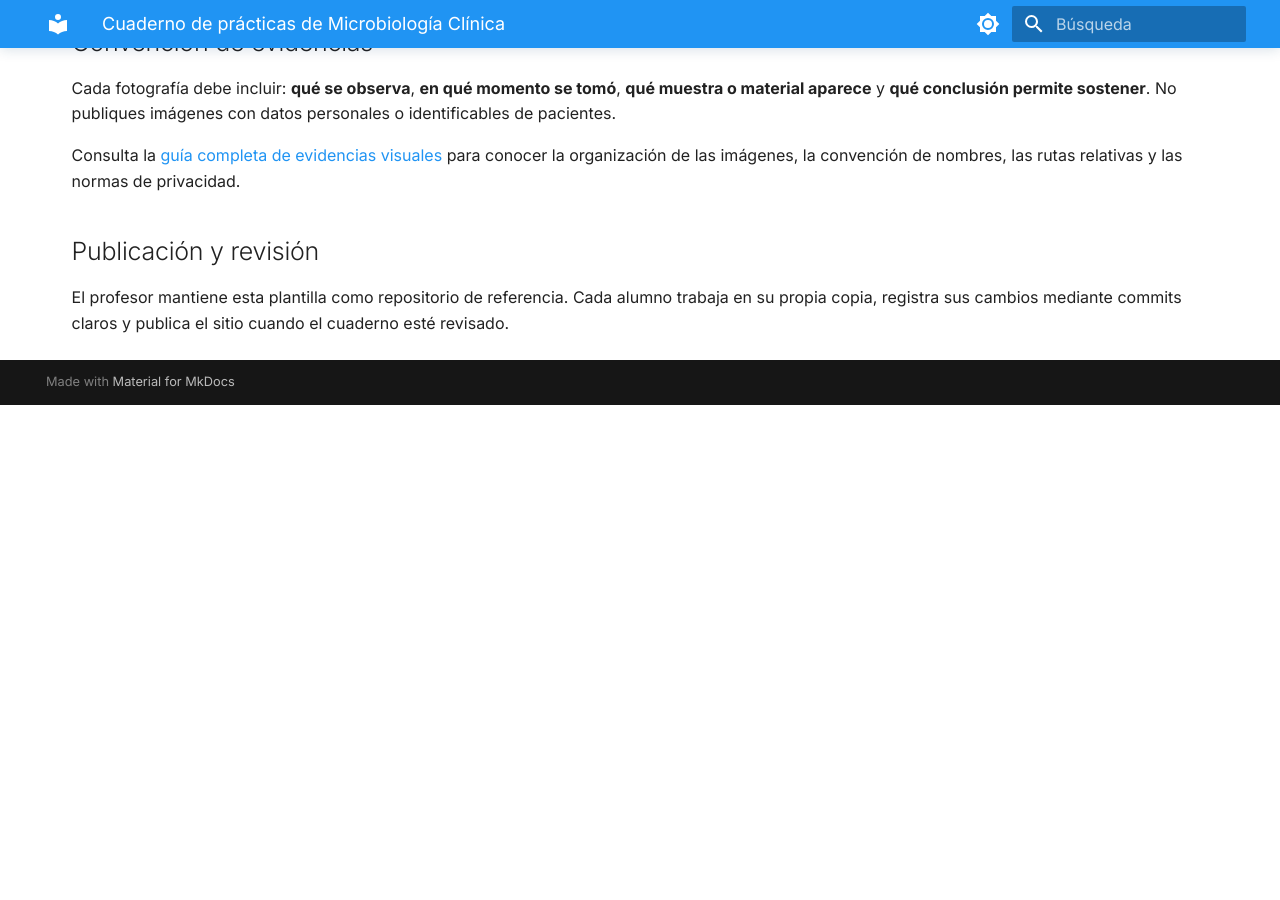
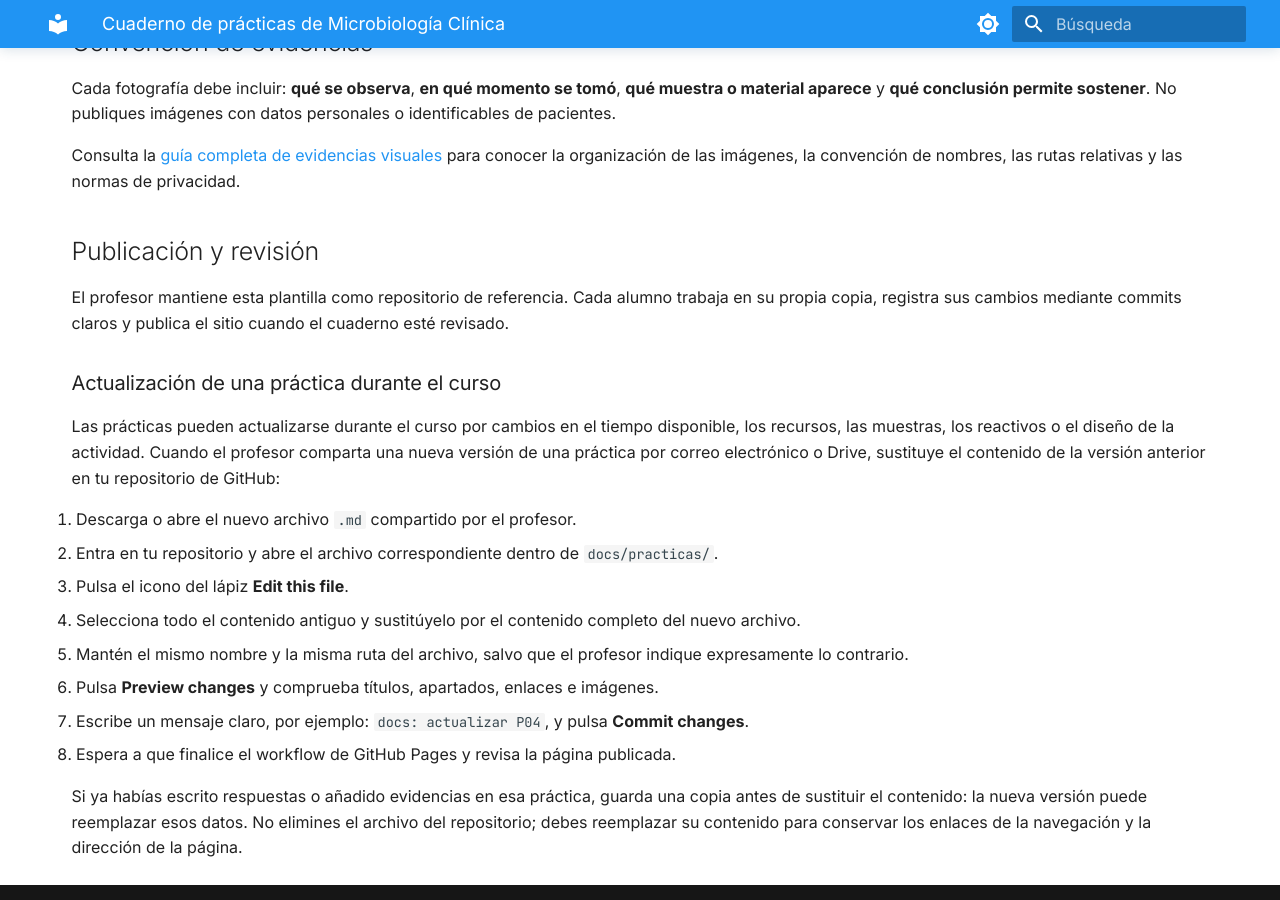
Before and after one commit to antonio-pa-sal/cuaderno-microbiologia-clinica-plantilla, an MkDocs documentation site: the page built from docs/index.md, in a window 1280 px wide and 900 px high, scrolled down 2724 px. Built offline with MkDocs 1.6.1 and Material for MkDocs 9.7.7, drawn with Linux system fonts in a browser that asks for light colours; before the commit the page ends 3129 px from its top, so only the background shows below that.

Commit message:
docs: documentar actualización de prácticas

```diff
--- a/docs/index.md
+++ b/docs/index.md
@@ -83,3 +83,18 @@ Consulta la [guía completa de evidencias visuales](assets/README.md) para conoc
 ## Publicación y revisión
 
 El profesor mantiene esta plantilla como repositorio de referencia. Cada alumno trabaja en su propia copia, registra sus cambios mediante commits claros y publica el sitio cuando el cuaderno esté revisado.
+
+### Actualización de una práctica durante el curso
+
+Las prácticas pueden actualizarse durante el curso por cambios en el tiempo disponible, los recursos, las muestras, los reactivos o el diseño de la actividad. Cuando el profesor comparta una nueva versión de una práctica por correo electrónico o Drive, sustituye el contenido de la versión anterior en tu repositorio de GitHub:
+
+1. Descarga o abre el nuevo archivo `.md` compartido por el profesor.
+2. Entra en tu repositorio y abre el archivo correspondiente dentro de `docs/practicas/`.
+3. Pulsa el icono del lápiz **Edit this file**.
+4. Selecciona todo el contenido antiguo y sustitúyelo por el contenido completo del nuevo archivo.
+5. Mantén el mismo nombre y la misma ruta del archivo, salvo que el profesor indique expresamente lo contrario.
+6. Pulsa **Preview changes** y comprueba títulos, apartados, enlaces e imágenes.
+7. Escribe un mensaje claro, por ejemplo: `docs: actualizar P04`, y pulsa **Commit changes**.
+8. Espera a que finalice el workflow de GitHub Pages y revisa la página publicada.
+
+Si ya habías escrito respuestas o añadido evidencias en esa práctica, guarda una copia antes de sustituir el contenido: la nueva versión puede reemplazar esos datos. No elimines el archivo del repositorio; debes reemplazar su contenido para conservar los enlaces de la navegación y la dirección de la página.
```
